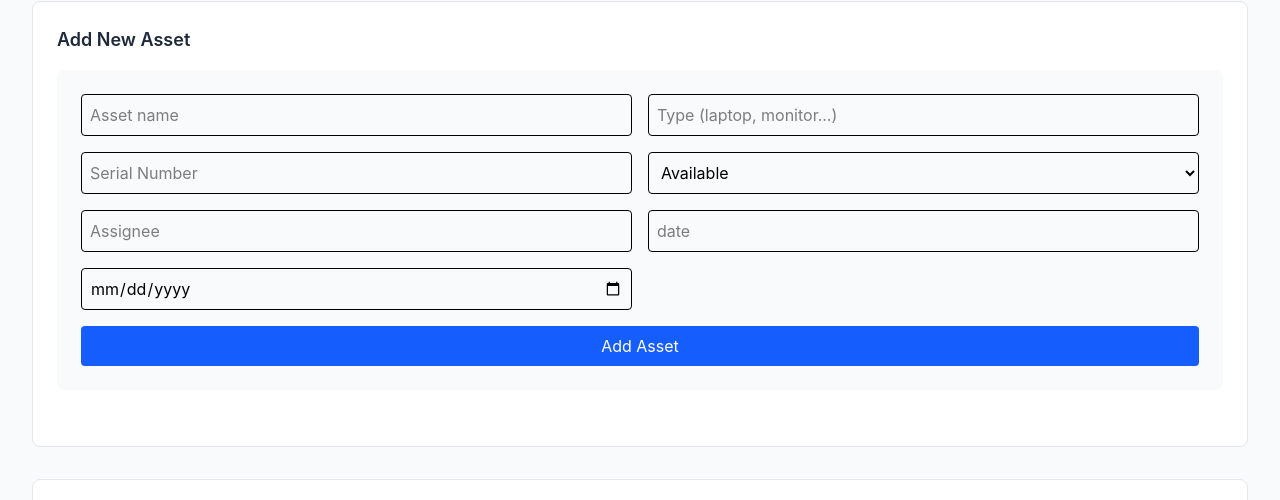
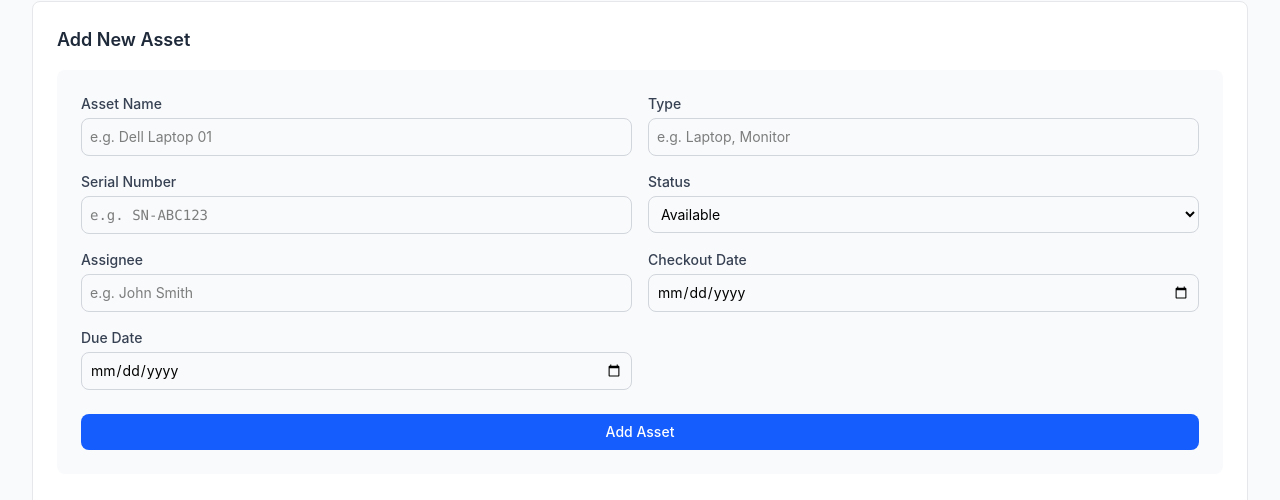
Before and after one commit to AlexAbraham2004/IT-Asset-Tracker, a React (Vite) app in the folder frontend/: page / in a window 1280 px wide. Both pictures are taken after a click on the button "+ Add Asset". Shown: the part 218-718 px from the top of the page. Built offline with nearby package versions, Linux system fonts and the light colour scheme; no server answers.

Commit message:
Edited UI for Form submission

```diff
--- a/frontend/src/components/AssetForm.jsx
+++ b/frontend/src/components/AssetForm.jsx
@@ -40,18 +40,39 @@ function AssetForm({ onAssetAdded }) {
 
     return (
         <form onSubmit={handleSubmit} className="bg-gray-50 p-6 rounded-lg mb-8 grid grid-cols-2 gap-4">
-            <input name="name" value = {form.name} onChange={handleChange} placeholder="Asset name" required className="border p-2 rounded" />
-            <input name="type" value={form.type} onChange={handleChange} placeholder="Type (laptop, monitor...)" required className="border p-2 rounded" />
-            <input name="serial_number" value={form.serial_number} onChange={handleChange} placeholder="Serial Number" required className="border p-2 rounded" />
-            <select name = "status" value = {form.status} onChange = {handleChange} className="border p-2 rounded">
-                <option value = "available">Available</option>
-                <option value = "checked out">Checked Out</option>
-                <option value = "in repair">In Repair</option>
-            </select>
-            <input name="assignee" value={form.assignee} onChange={handleChange} placeholder="Assignee" className="border p-2 rounded" />
-            <input name="checkout_date" value={form.checkout_date} onChange={handleChange} placeholder="date" className="border p-2 rounded" />
-            <input name="due_date" value={form.due_date} onChange={handleChange} type="date" className="border p-2 rounded" />
-            <button type="submit" className="col-span-2 bg-blue-600 text-white p-2 rounded hover:bg-blue-700">
+            <div className="flex flex-col gap-1">
+                <label className="text-sm font-medium text-gray-700">Asset Name</label>
+                <input name="name" value={form.name} onChange={handleChange} placeholder="e.g. Dell Laptop 01" required className="border border-gray-300 p-2 rounded-lg text-sm focus:outline-none focus:ring-2 focus:ring-blue-500" />
+            </div>
+            <div className="flex flex-col gap-1">
+                <label className="text-sm font-medium text-gray-700">Type</label>
+                <input name="type" value={form.type} onChange={handleChange} placeholder="e.g. Laptop, Monitor" required className="border border-gray-300 p-2 rounded-lg text-sm focus:outline-none focus:ring-2 focus:ring-blue-500" />
+            </div>
+            <div className="flex flex-col gap-1">
+                <label className="text-sm font-medium text-gray-700">Serial Number</label>
+                <input name="serial_number" value={form.serial_number} onChange={handleChange} placeholder="e.g. SN-ABC123" required className="border border-gray-300 p-2 rounded-lg text-sm font-mono focus:outline-none focus:ring-2 focus:ring-blue-500" />
+            </div>
+            <div className="flex flex-col gap-1">
+                <label className="text-sm font-medium text-gray-700">Status</label>
+                <select name="status" value={form.status} onChange={handleChange} className="border border-gray-300 p-2 rounded-lg text-sm focus:outline-none focus:ring-2 focus:ring-blue-500">
+                    <option value="available">Available</option>
+                    <option value="checked out">Checked Out</option>
+                    <option value="in repair">In Repair</option>
+                </select>
+            </div>
+            <div className="flex flex-col gap-1">
+                <label className="text-sm font-medium text-gray-700">Assignee</label>
+                <input name="assignee" value={form.assignee} onChange={handleChange} placeholder="e.g. John Smith" className="border border-gray-300 p-2 rounded-lg text-sm focus:outline-none focus:ring-2 focus:ring-blue-500" />
+            </div>
+            <div className="flex flex-col gap-1">
+                <label className="text-sm font-medium text-gray-700">Checkout Date</label>
+                <input name="checkout_date" value={form.checkout_date} onChange={handleChange} type="date" className="border border-gray-300 p-2 rounded-lg text-sm focus:outline-none focus:ring-2 focus:ring-blue-500" />
+            </div>
+            <div className="flex flex-col gap-1">
+                <label className="text-sm font-medium text-gray-700">Due Date</label>
+                <input name="due_date" value={form.due_date} onChange={handleChange} type="date" className="border border-gray-300 p-2 rounded-lg text-sm focus:outline-none focus:ring-2 focus:ring-blue-500" />
+            </div>
+            <button type="submit" className="col-span-2 bg-blue-600 text-white p-2 rounded-lg hover:bg-blue-700 font-medium text-sm mt-2">
                 Add Asset
             </button>
         </form>
```
